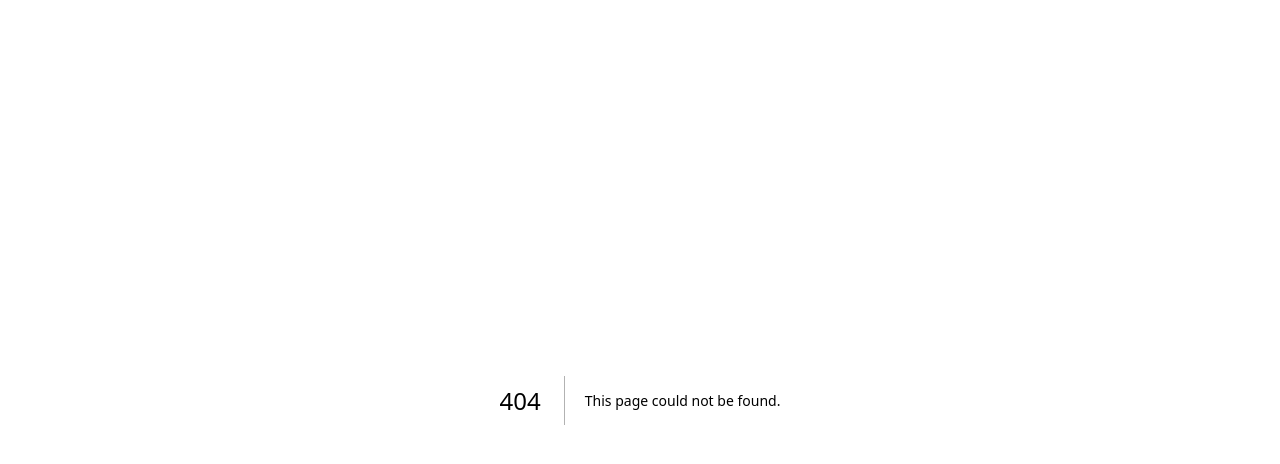
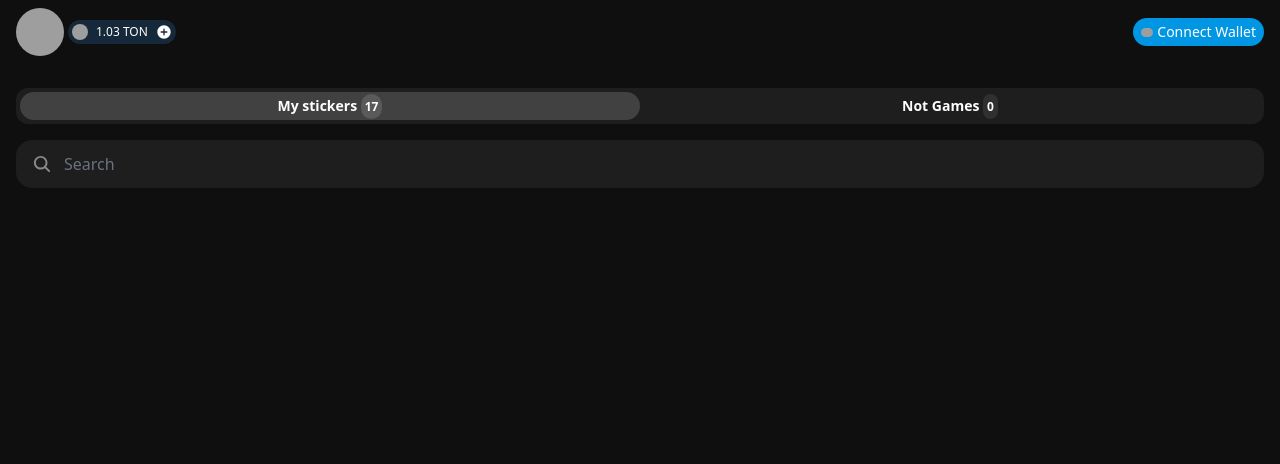
Before and after one commit to Kybrium/sticker-cases, a Next.js app in the folder frontend/: page /storage in a window 1280 px wide. Before the commit this address had no page. Shown: the top 464 px of the page. Built offline with nearby package versions, Linux system fonts and the light colour scheme; grey boxes are pictures that could not be loaded.

Commit message:
feat(frontend): added basic layout for storage page

```diff
--- a/frontend/package.json
+++ b/frontend/package.json
@@ -15,7 +15,8 @@
     "@tanstack/react-query-devtools": "^5.85.9",
     "next": "15.5.2",
     "react": "19.1.0",
-    "react-dom": "19.1.0"
+    "react-dom": "19.1.0",
+    "react-icons": "^5.5.0"
   },
   "devDependencies": {
     "@eslint/eslintrc": "^3",
--- /dev/null
+++ b/frontend/src/app/(protected)/storage/page.tsx
@@ -0,0 +1,23 @@
+'use client';
+
+import SearchBar from "@/components/storage/SearchBar";
+import StorageHeader from "@/components/storage/StorageHeader";
+import React from "react";
+
+const Storage: React.FC = () => {
+    return (
+        <div className="min-h-screen bg-background px-4 py-2">
+            <StorageHeader />
+
+            <main className="mt-8 space-y-4">
+                <div className="flex flex-row items-center justify-center w-full bg-second-background p-1 rounded-xl">
+                    <button className="bg-btn-stickers font-semibold text-white p-1 text-sm rounded-2xl w-full">My stickers <span className="bg-btn-stickers-details rounded-full p-1 text-xs">17</span></button>
+                    <button className="bg-second-background font-semibold text-white p-1 text-sm rounded-2xl w-full">Not Games <span className="bg-third-background rounded-full p-1 text-xs">0</span></button>
+                </div>
+                <SearchBar />
+            </main>
+        </div>
+    )
+}
+
+export default Storage;
--- a/frontend/src/app/globals.css
+++ b/frontend/src/app/globals.css
@@ -1 +1,3 @@
 @import "tailwindcss";
+@import "./../styles/branding.css";
+@import "./../styles/layouts.css";
--- /dev/null
+++ b/frontend/src/components/storage/SearchBar.tsx
@@ -0,0 +1,16 @@
+import { IoSearch } from "react-icons/io5";
+
+const SearchBar: React.FC = () => {
+    return (
+        <div className="relative w-full">
+            <IoSearch className="absolute left-4 top-1/2 -translate-y-1/2 text-secondary-text text-xl" />
+            <input
+                type="text"
+                placeholder="Search"
+                className="w-full bg-second-background text-secondary-text placeholder-gray-500 rounded-2xl py-3 pl-12 pr-4 focus:outline-none focus:ring-2 focus:ring-gray-600 transition-all"
+            />
+        </div>
+    );
+};
+
+export default SearchBar;
--- /dev/null
+++ b/frontend/src/components/storage/StorageHeader.tsx
@@ -0,0 +1,25 @@
+'use client';
+
+import React from "react";
+import { MdOutlineAddCircle } from "react-icons/md";
+
+const StorageHeader: React.FC = () => {
+    return (
+        <header className="flex flex-row items-center w-full justify-between">
+            <div className="flex flex-row items-center gap-1">
+                <img src='https://www.shutterstock.com/image-photo/portrait-beautiful-tall-elegant-young-600nw-1267238698.jpg' className="object-cover w-12 rounded-full h-12" />
+                <div className="flex flex-row items-center gap-2 bg-additional-bg p-1 rounded-2xl">
+                    <img src='https://ton.org/download/ton_symbol.png' className="object-cover w-4 h-4 rounded-full" />
+                    <p className="text-primary-text text-xs">1.03 TON</p>
+                    <MdOutlineAddCircle className="text-white text-base" />
+                </div>
+            </div>
+            <div className="flex flex-row items-center bg-ton rounded-2xl py-1 px-2 gap-1">
+                <img src='https://ton.app/assets/images/what-is-ton/ton-logo.png' className="object-cover w-3 rounded-full" />
+                <p className="text-white text-sm">Connect Wallet</p>
+            </div>
+        </header>
+    )
+}
+
+export default StorageHeader;
--- /dev/null
+++ b/frontend/src/styles/branding.css
@@ -0,0 +1,14 @@
+@theme {
+  /* BRAND FONTS */
+
+  /* BRAND COLORS */
+  --color-background: #0F0F0F;
+  --color-second-background: #1E1E1F;
+  --color-third-background: #303031;
+  --color-additional-bg: #16293B;
+  --color-ton: #0096E4;
+  --color-primary-text: #FFFFFF;
+  --color-secondary-text: #898989;
+  --color-btn-stickers: #414142;
+  --color-btn-stickers-details: #5A5A5A;
+};
--- /dev/null
+++ b/frontend/src/styles/layouts.css
@@ -0,0 +1,7 @@
+.centered-display {
+    @apply flex flex-col items-center justify-center w-full;
+}
+
+.centered-row-display {
+    @apply flex lg:flex-row items-center align-middle justify-evenly w-full md:flex-col;
+}
```
Also changed, not shown: 1 other file (tests, documents, lock files or other folders).
